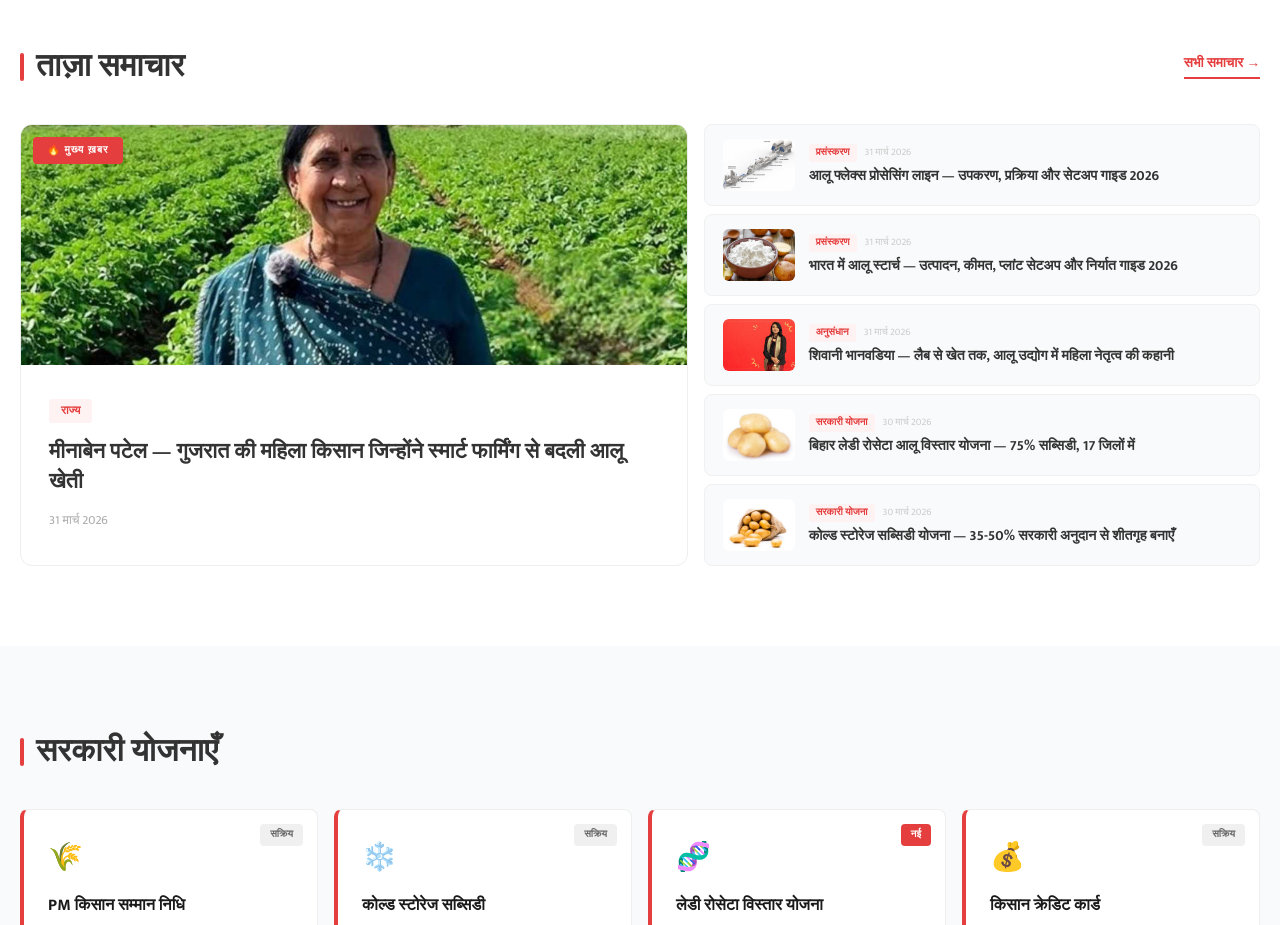
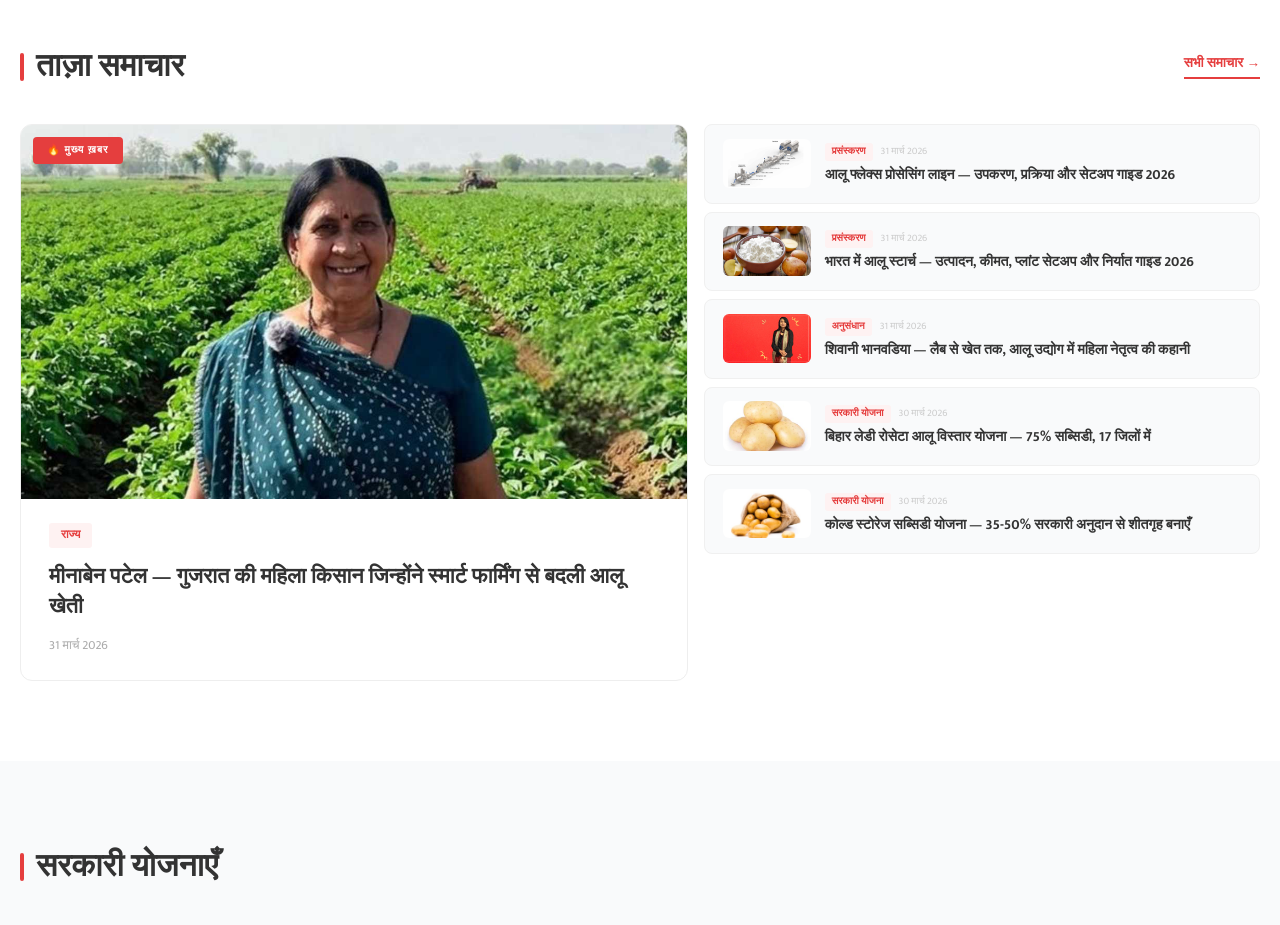
Before and after one commit to DaewooJ/indianpotato-in, a Next.js app: page / in a window 1280 px wide. Shown: the part 1860-2785 px from the top of the page. Built offline with nearby package versions, Linux system fonts and the light colour scheme; no server answers.

Commit message:
fix: enforce 16:9 aspect ratio on news section images

```diff
--- a/components/Sections.tsx
+++ b/components/Sections.tsx
@@ -32,7 +32,7 @@ export function NewsSection({ posts }: { posts: NewsPost[] }) {
           <Link href={'/samachar/' + featured.slug} style={{ textDecoration: 'none', color: 'inherit' }}>
             <div style={{ borderRadius: 12, overflow: 'hidden', border: '1px solid #eee', background: '#fff', display: 'flex', flexDirection: 'column', height: '100%', transition: 'box-shadow 0.3s' }}>
               <div style={{ position: 'relative' }}>
-                <img src={featured.image} alt={featured.title} style={{ width: '100%', height: 240, objectFit: 'cover', display: 'block' }} loading="lazy" />
+                <img src={featured.image} alt={featured.title} style={{ width: '100%', aspectRatio: '16/9', objectFit: 'cover', display: 'block' }} loading="lazy" />
                 <div style={{ position: 'absolute', top: 12, left: 12, background: '#E53E3E', padding: '5px 14px', borderRadius: 4, fontSize: '0.65rem', fontWeight: 800, color: '#fff', textTransform: 'uppercase', letterSpacing: '0.1em' }}>🔥 मुख्य ख़बर</div>
               </div>
               <div style={{ padding: '24px 28px', flex: 1, display: 'flex', flexDirection: 'column', justifyContent: 'center' }}>
@@ -47,7 +47,7 @@ export function NewsSection({ posts }: { posts: NewsPost[] }) {
             {others.map((a) => (
               <Link key={a.slug} href={'/samachar/' + a.slug} style={{ textDecoration: 'none', color: 'inherit' }}>
                 <div style={{ padding: '14px 18px', background: '#f9fafb', borderRadius: 8, flex: 1, display: 'flex', gap: 14, alignItems: 'center', border: '1px solid #f0f0f0', transition: 'box-shadow 0.2s' }}>
-                  <img src={a.image} alt={a.title} style={{ width: 72, height: 52, borderRadius: 6, objectFit: 'cover', flexShrink: 0 }} loading="lazy" />
+                  <img src={a.image} alt={a.title} style={{ width: 88, aspectRatio: '16/9', borderRadius: 6, objectFit: 'cover', flexShrink: 0 }} loading="lazy" />
                   <div>
                     <div style={{ display: 'flex', alignItems: 'center', gap: 8, marginBottom: 4 }}>
                       <span style={{ fontSize: '0.62rem', fontWeight: 700, color: '#E53E3E', background: '#fef2f2', padding: '1px 7px', borderRadius: 3 }}>{a.category_hindi}</span>
```
